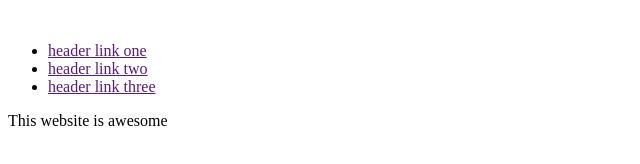
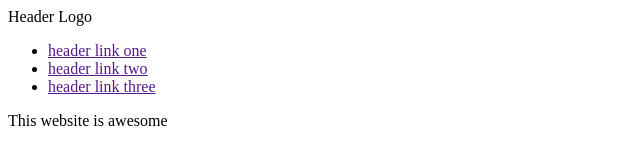
Before and after one commit to geopadev/landing-page, a plain HTML site: page index.html in a window 1280 px wide. Shown: the whole page, without its empty margins (0-640 px from the left). Drawn offline with Linux system fonts and the light colour scheme.

Commit message:
Remove img tag from header Add div for header logo Add logo class

```diff
--- a/index.html
+++ b/index.html
@@ -7,7 +7,7 @@
 </head>
 <body>
     <div class="header">
-        <img src="" alt="">
+        <div class="logo">Header Logo</div>
         <ul class="secondary">
             <li><a href="">header link one</a></li>
             <li><a href="">header link two</a></li>
```
